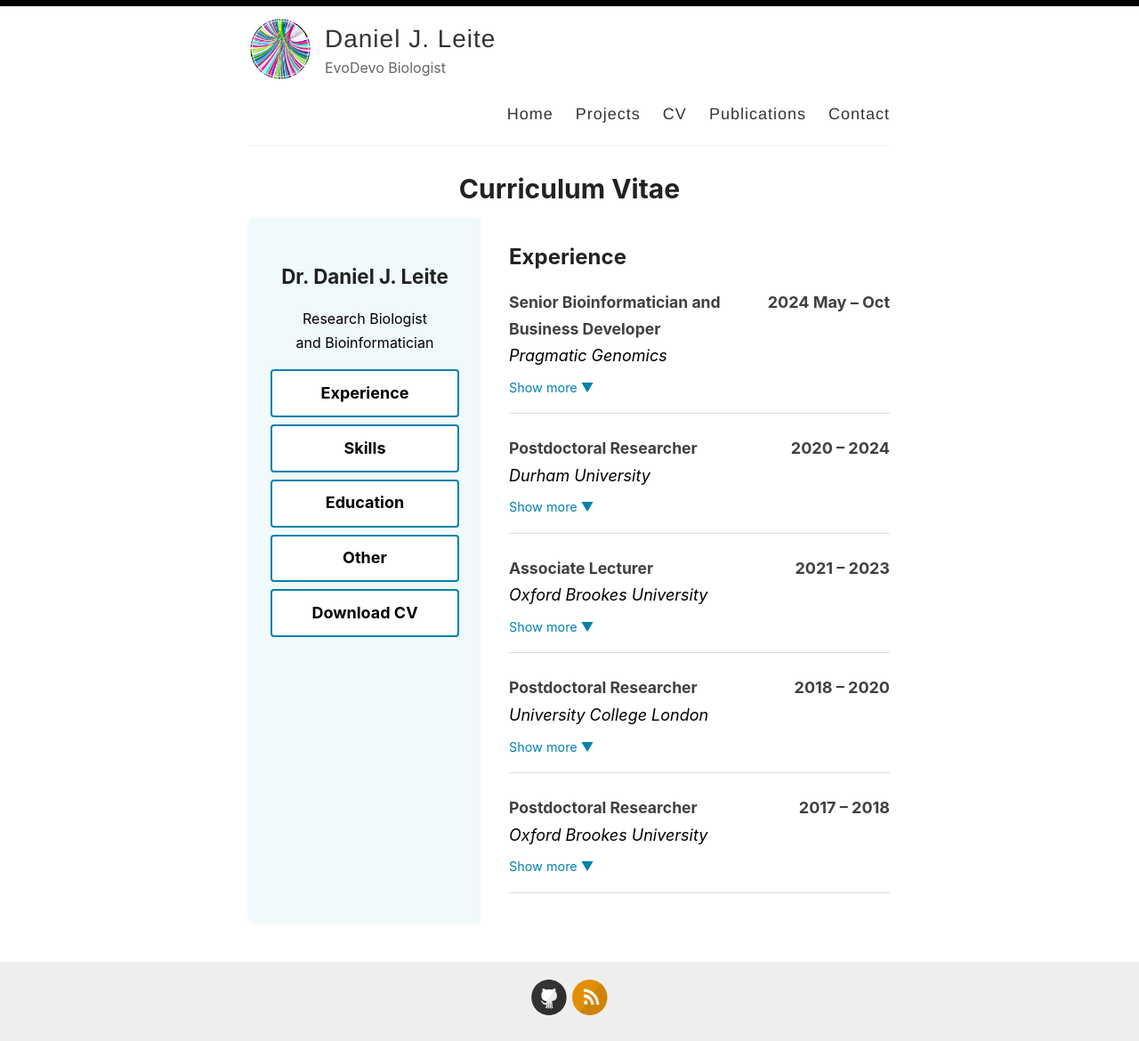
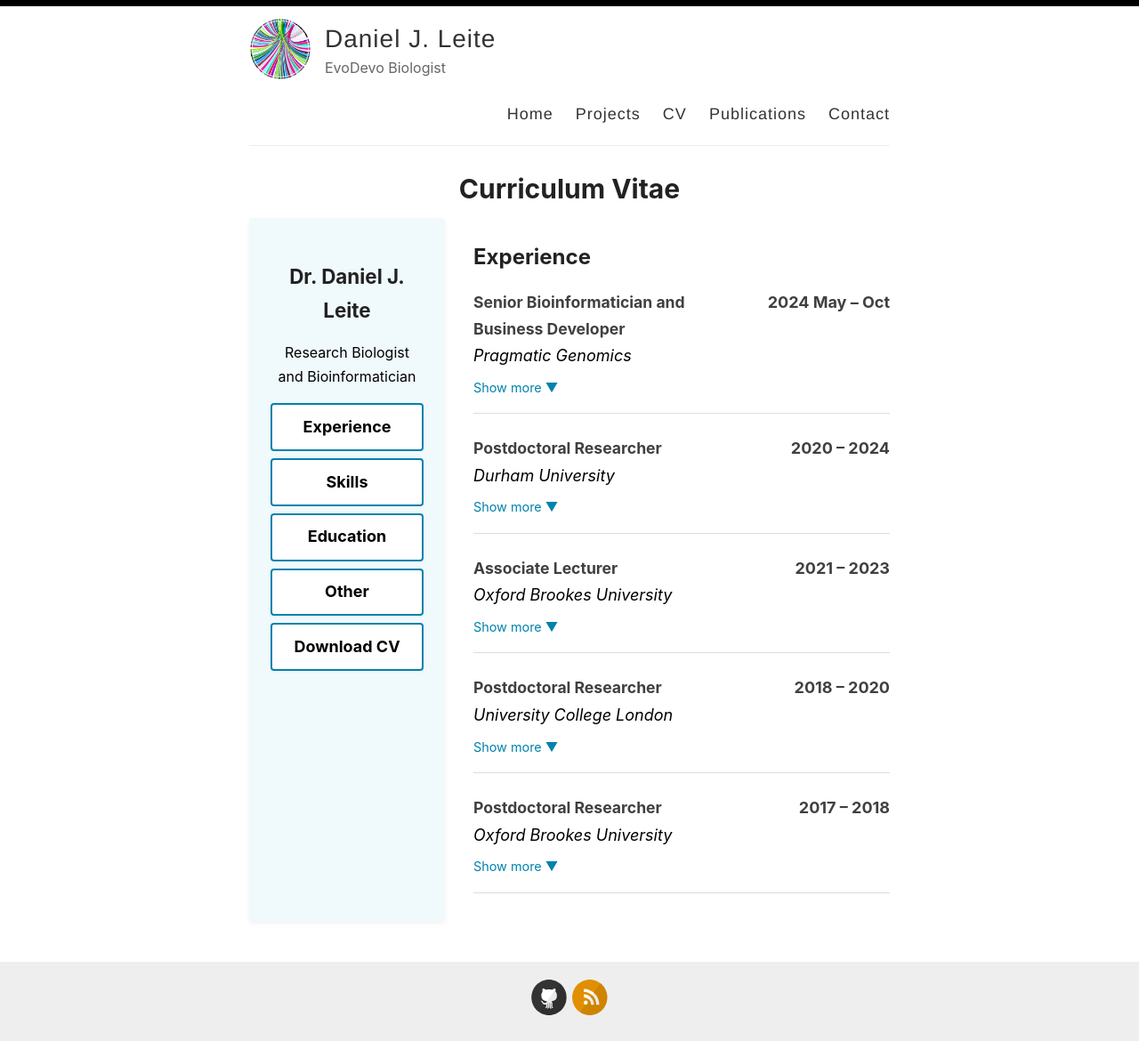
Before and after one commit to djleite/djleite.github.io, a Jekyll site: the page built from _pages/cv.md, in a window 1280 px wide and 1170 px high. Shown: the whole window at 89% size. Built offline with Jekyll 4.4.1, drawn with Linux system fonts in a browser that asks for light colours.

Commit message:
update cv panels

```diff
--- a/_sass/_cv.scss
+++ b/_sass/_cv.scss
@@ -10,7 +10,7 @@
     background-color: #f0f9fc;
     padding: 1.5rem;
     border-radius: 4px;
-    width: 260px;
+    width: 220px;
     text-align: center;
     flex-shrink: 0;
     box-shadow: 0 2px 5px rgba(0,0,0,0.05);
```
